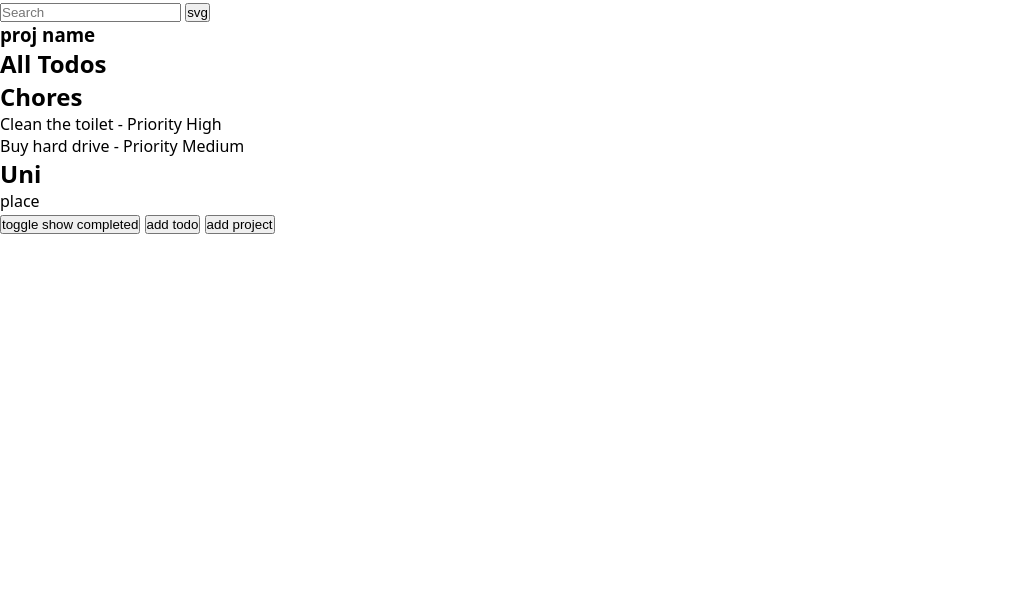
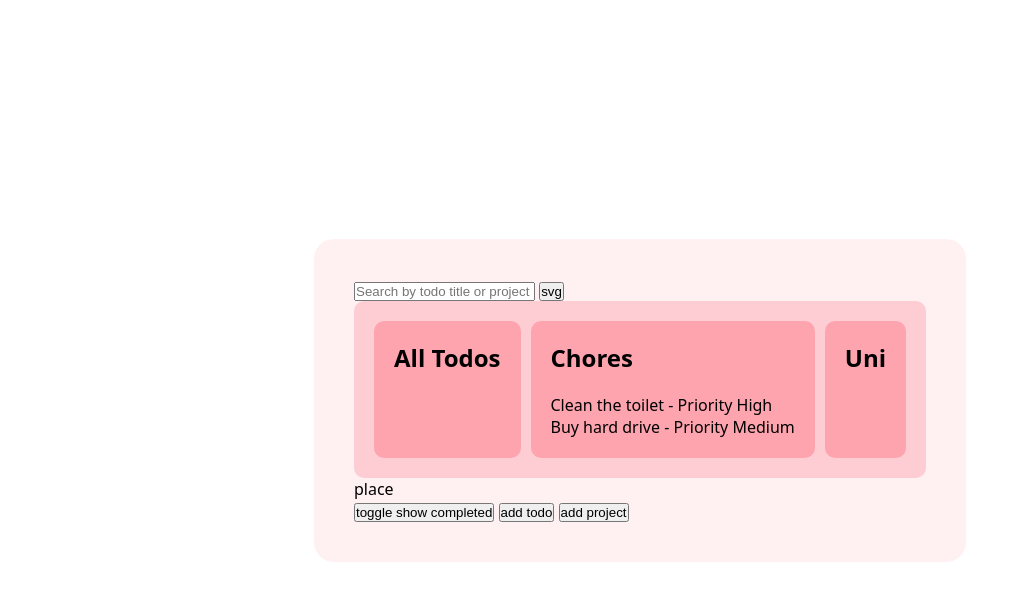
Before and after one commit to marin0suke/todo-list, a website built with webpack: page src/template.html in a window 1280 px wide. Shown: the whole page, without its empty margins (0-1029 px from the left). Built offline with nearby package versions, Linux system fonts and the light colour scheme.

Commit message:
Style basic to visualise.

```diff
--- a/src/domRenderer.js
+++ b/src/domRenderer.js
@@ -11,9 +11,11 @@ function renderProjects(projects) {
 
         const projectTitle = document.createElement("h2");
         projectTitle.textContent = project.name; // Set the title as plain text
+        projectTitle.style.marginBottom = "20px";
         projectDiv.appendChild(projectTitle);
 
         const todoList = document.createElement("ul"); // create empty list to put todos.
+        todoList.classList.add("todo-list")
         const todos = project.getTodos(); // get todos.
         todos.forEach(todo => {
             const todoItem = document.createElement("li");
--- a/src/index.js
+++ b/src/index.js
@@ -6,11 +6,10 @@ import "./styles.css";
 import { renderProjects } from "./domRenderer.js";
 import { setupEventListeners } from "./setupEventListeners.js";
 
-function initializeApp() {
+function initializeApp() { // some dummy content, renders initial page.
     AppController.addProject("Chores");
     AppController.addProject("Uni");
 
-    // Create and add some initial todos
     const cleanToilet = createTodo("Clean the toilet", "Deep clean the bathroom", "High", "2024-11-15", false);
     const buyHardDrive = createTodo("Buy hard drive", "Purchase a 1TB SSD", "Medium", "2024-11-20", false);
 
@@ -20,7 +19,7 @@ function initializeApp() {
     renderProjects(AppController.getAllProjects());
 }
 
-window.onload = () => {
+window.onload = () => { // conditionally runs block on whether window is loaded - event listeners don't run until elements are on the page. (avoid timing conflicts).
     initializeApp();
     setupEventListeners();
 }
--- a/src/setupEventListeners.js
+++ b/src/setupEventListeners.js
@@ -11,7 +11,6 @@ function setupEventListeners() {
         const submitFormButton = document.querySelector(".todo-form");
 
         createTodoButton.addEventListener("click", () => {
-            console.log("test!");
             toggleTodoForm(true);
         });
 
--- a/src/styles.css
+++ b/src/styles.css
@@ -6,4 +6,39 @@
 body {
     font-family: system-ui, -apple-system, BlinkMacSystemFont, 'Segoe UI', Roboto, Oxygen, Ubuntu, Cantarell, 'Open Sans', 'Helvetica Neue', sans-serif;
     height: 100vh;
+    display: flex;
+    align-items: center;
+    justify-content: center;
 }
+
+.app-container {
+    background-color: #fff1f2;
+    padding: 40px;
+    border-radius: 20px;
+}
+
+.projects-container {
+    background-color: #fecdd3;
+    padding: 20px;
+    border-radius: 10px;
+    display: flex; /*temp to check how cards are looking*/
+    gap: 10px;
+}
+
+.todo-form-container { /*hidden form triggered by add todo*/
+    background-color: #ffe4e6;
+    padding: 20px;
+    border-radius: 20px;
+}
+
+.project {
+    background-color: #fda4af;
+    padding: 20px;
+    border-radius: 10px;
+}
+
+.todo-list {
+    list-style: none;
+    display: flex;
+    flex-direction: column;
+}
--- a/src/template.html
+++ b/src/template.html
@@ -3,15 +3,14 @@
 <head>
     <meta charset="UTF-8">
     <meta name="viewport" content="width=device-width, initial-scale=1.0">
-    <title>Document</title>
+    <title>Todo List</title>
 </head>
 <body>
     <div class="app-container">
         <div class="search">
-            <input type="text" id="search-bar" placeholder="Search">
+            <input type="text" id="search-bar" placeholder="Search by todo title or project name...">
             <button class="search-button">svg</button>
         </div>
-        <h3 class="current-project-name">proj name</h3>
         <div class="projects-container"></div>
         <div class="completed-todos-container" display="none">place</div>
         <button class="toggle-show-completed">toggle show completed</button>
```
